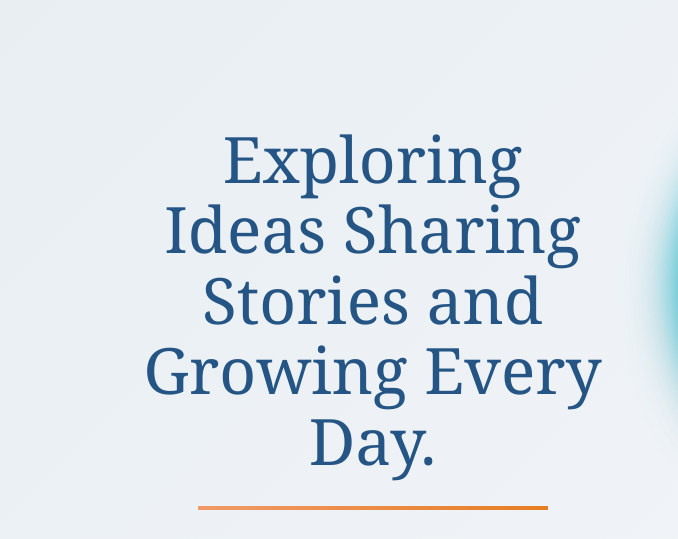
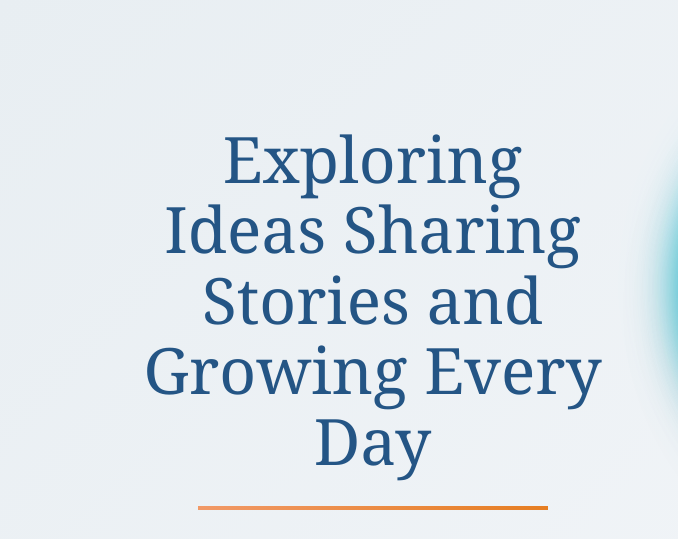
Before and after one commit to lancealavaren-stack/lance, a plain HTML site: page index.html in a window 1280 px wide. Shown: the top 539 px of the page, 0-678 px from the left. Drawn offline with Linux system fonts and the light colour scheme.

Commit message:
Update index.html

```diff
--- a/index.html
+++ b/index.html
@@ -161,7 +161,7 @@
 <div class="container">
     <div class="hero">
         <div class="content">
-            <h1>Exploring Ideas Sharing Stories and Growing Every Day.</h1>
+            <h1>Exploring Ideas Sharing Stories and Growing Every Day</h1>
             <div class="accent"></div>
         </div>
         <div class="image-section">
```
